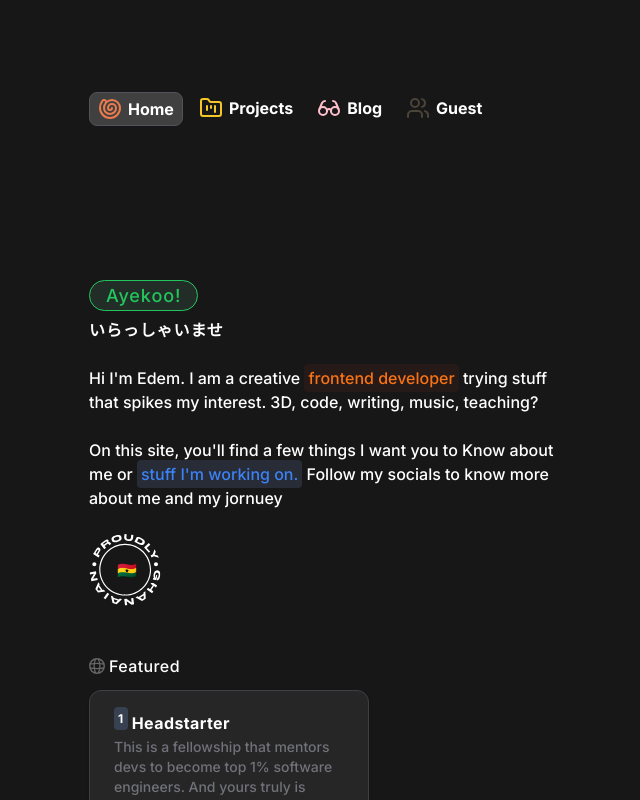
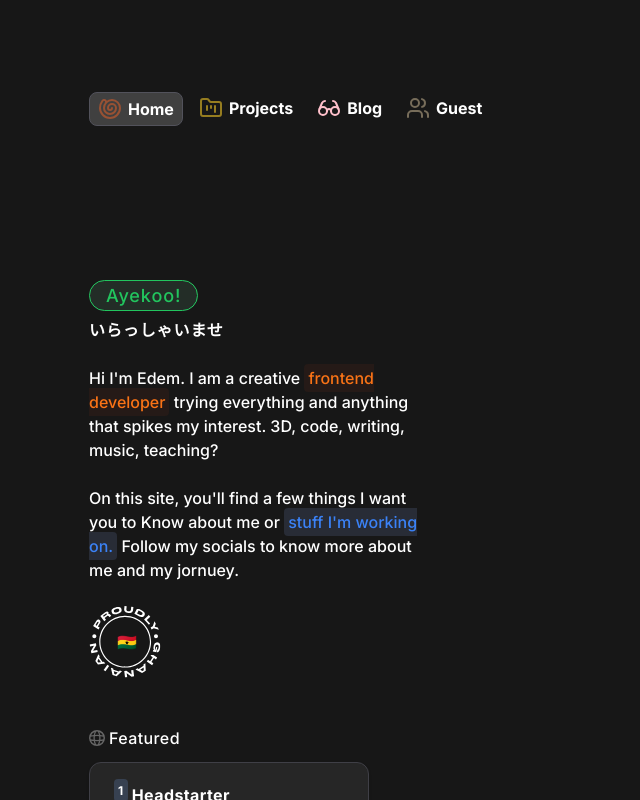
Before and after one commit to edem8/edem, a Next.js app: page / in a window 1280 px wide. Shown: the top 800 px of the page, without its empty margins (131-771 px from the left). Built offline with nearby package versions, Linux system fonts and the light colour scheme.

Commit message:
chore: reponsivness

```diff
--- a/src/app/(routes)/projects/page.tsx
+++ b/src/app/(routes)/projects/page.tsx
@@ -5,14 +5,16 @@ export default function Projects() {
   return (
     <div className="flex flex-col sm:gap-6 gap-5 lg:w-3/4 w-full row-start-2  pt-10 sm:pt-10 px-1">
       <h1 className="font-bold text-xl tracking-wide">Projects</h1>
-      <p>
+      <p className="sm:w-2/4">
         I've tried many and a lot of things. These are the ones I could collect
-        <br />
         and showcase; or just proud of them.
       </p>
       <div className="mt-5">
         <div className="text-sm">
-          <div className="flex gap-1  items-center text-gray-700 font-bold"><FolderUp size={20}/>APPS</div>
+          <div className="flex gap-1  items-center text-gray-700 font-bold">
+            <FolderUp size={20} />
+            APPS
+          </div>
         </div>
       </div>
     </div>
--- a/src/app/about.tsx
+++ b/src/app/about.tsx
@@ -13,8 +13,8 @@ import Link from "next/link";
 
 export default function About() {
   return (
-    <div className="flex flex-col sm:gap-6 gap-5 lg:w-3/4 w-full row-start-2 font-medium pt-10 sm:pt-20">
-      <div className="tracking-wider text-lg space-y-2">
+    <div className="flex flex-col sm:gap-6 gap-5 lg:w-3/4 w-full row-start-2 font-medium pt-5 sm:pt-20">
+      <div className="tracking-wider  text-sm sm:text-lg space-y-2">
         <p>
           <span className="text-green-500 bg-[#232D27] pt-1 pb-1 pl-4 pr-4 border rounded-2xl   border-green-500">
             Ayekoo!
@@ -23,27 +23,25 @@ export default function About() {
         <p className="sm:text-base font-semibold">いらっしゃいませ</p>
       </div>
 
-      <div className="text-xs sm:text-base">
-        <p>
+      <div className="text-sm sm:text-base font-medium">
+        <p className="sm:w-2/5">
           Hi I'm Edem. I am a creative{" "}
           <span className=" p-1 text-orange-500 bg-[#251A17] rounded">
             frontend developer
           </span>{" "}
-          trying stuff
+          trying everything and anything that spikes my interest. 3D, code,
+          writing, music, teaching?
         </p>
-        <p>that spikes my interest. 3D, code, writing, music, teaching?</p>
       </div>
 
-      <div className="text-xs sm:text-base">
-        <p>On this site, you'll find a few things I want you to Know about</p>
-        <p>
-          me or{" "}
+      <div className="text-sm sm:text-base">
+        <p className="sm:w-2/5">
+          On this site, you'll find a few things I want you to Know about me or{" "}
           <span className=" text-blue-500 bg-[#282c36] p-1 rounded">
             stuff I'm working on.
           </span>{" "}
-          Follow my socials to know more
+          Follow my socials to know more about me and my jornuey.
         </p>
-        <p>about me and my jornuey </p>
       </div>
 
       <PG />
--- a/src/app/layout.tsx
+++ b/src/app/layout.tsx
@@ -6,7 +6,7 @@ import Footer from "@/components/layout/footer";
 
 const inter = Inter({
   subsets: ["latin"],
-  weight: ["400", "500", "700"],
+  weight: ["300", "400", "500", "700"],
 });
 
 export const metadata: Metadata = {
--- a/src/components/layout/header.tsx
+++ b/src/components/layout/header.tsx
@@ -21,7 +21,7 @@ export default function Header() {
           )} `}
           href="/"
         >
-          <Shell color="#EC7C4C" />
+          <Shell color="#985133" />
           Home
         </Link>
         <Link
@@ -30,7 +30,7 @@ export default function Header() {
           )} `}
           href={"/projects"}
         >
-          <FolderKanban color="#F3C725" />
+          <FolderKanban color="#967d20" />
           Projects
         </Link>
         <Link
@@ -48,7 +48,7 @@ export default function Header() {
           )} `}
           href="/guests"
         >
-          <Users color="#4B4438" />
+          <Users color="#776d5a" />
           Guest
         </Link>
       </nav>
```
